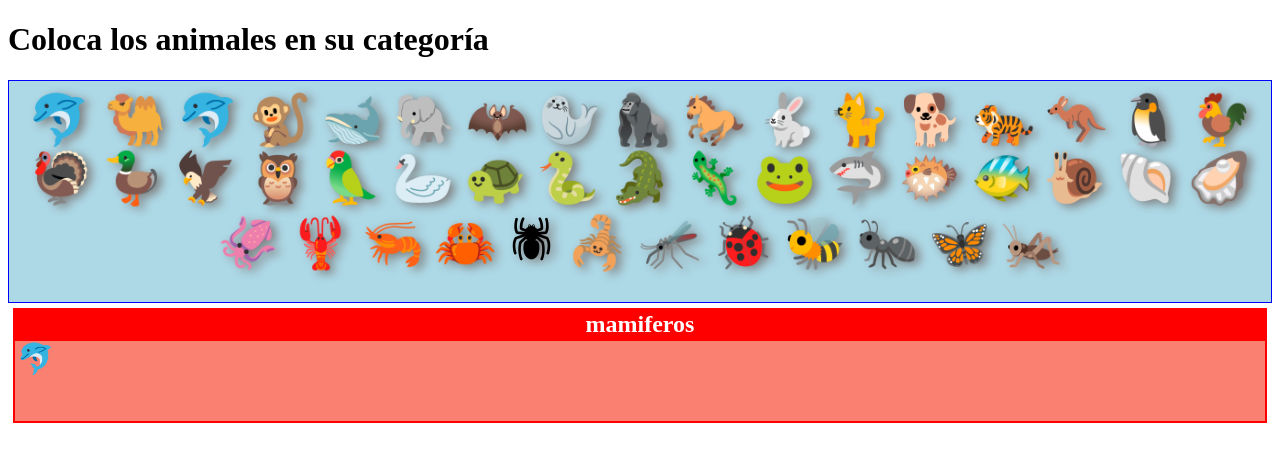
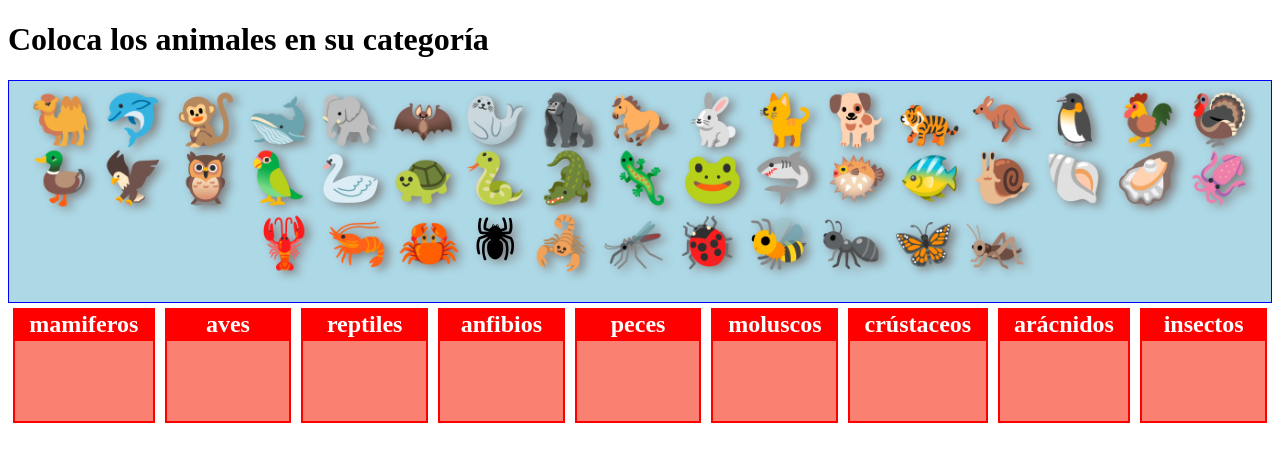
Before and after one commit to emmanuelbg-10/DEW2024-Tema4, a plain HTML site: page animals/animals.html in a window 1280 px wide. Drawn offline with Linux system fonts and the light colour scheme.

Commit message:
solution animals

```diff
--- a/animals/animals.html
+++ b/animals/animals.html
@@ -15,15 +15,15 @@
 <body>
     <h1>Coloca los animales en su categoría</h1>
     <div id="animals">
-        <span id="delfín" title="delfín">🐬</span>
+        <!-- <span id="delfín" title="delfín">🐬</span> -->
     </div>
     <div id="categories">
-        <div class="category">
+        <!-- <div class="category">
             <h2>mamiferos</h2>
             <div class="panel">
                 <span id="delfín" title="delfín">🐬</span>
             </div>
-        </div>
+        </div> -->
     </div>
 </body>
 
--- a/animals/animals.js
+++ b/animals/animals.js
@@ -1,13 +1,49 @@
 const divAnimals = document.getElementById('animals');
+const divCategories = document.getElementById('categories');
 
 data.forEach(animal => {
   const span = document.createElement('span');
   span.innerHTML = '&#' + animal.code + ';';
   span.id = 'animal_' + animal.code;
   span.title = animal.name;
-
+  span.draggable = true;
+  span.dataset.category = animal.category;
   divAnimals.append(span);
 });
 
-const categories = new Set(...data.map(a => a.category));
-console.log(categories);
+const categories = new Set(data.map(a => a.category));
+categories.forEach(category => {
+  const div = document.createElement('div');
+  div.classList.add('category');
+  div.innerHTML = `<h2>${category}</h2>`;
+  const panel = document.createElement('div');
+  panel.classList.add('panel');
+  panel.dataset.category = category;
+  panel.addEventListener('drop', drop);
+  div.append(panel);
+  divCategories.append(div);
+  });
+
+  divAnimals.addEventListener('dragstart', (e) => {
+
+    if (e.target.tagName === 'SPAN') {
+      e.dataTransfer.setData('text/plain', e.target.id);
+      console.log(e.dataTransfer.getData('text/plain'));
+      document.querySelectorAll('.panel').forEach(p => {
+      if (p.dataset.category == e.target.dataset.category) {
+        p.addEventListener('dragover', dragOver);
+      } else {
+        p.removeEventListener('dragover', dragOver);
+      }
+      })
+    }
+  });
+
+function dragOver(e) {
+      e.preventDefault();
+}
+
+function drop(e) {
+  const animal = document.getElementById(e.dataTransfer.getData('text/plain'));
+  e.currentTarget.append(animal);
+}
```
